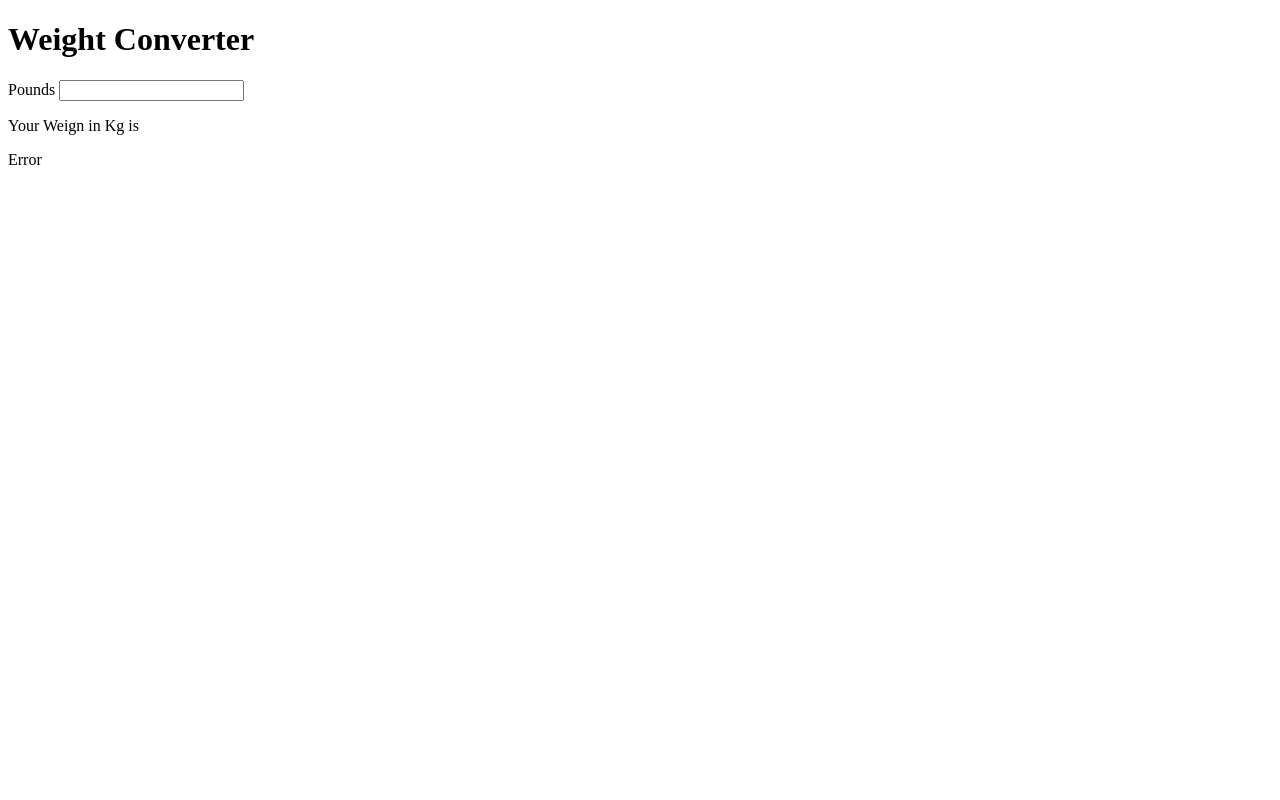
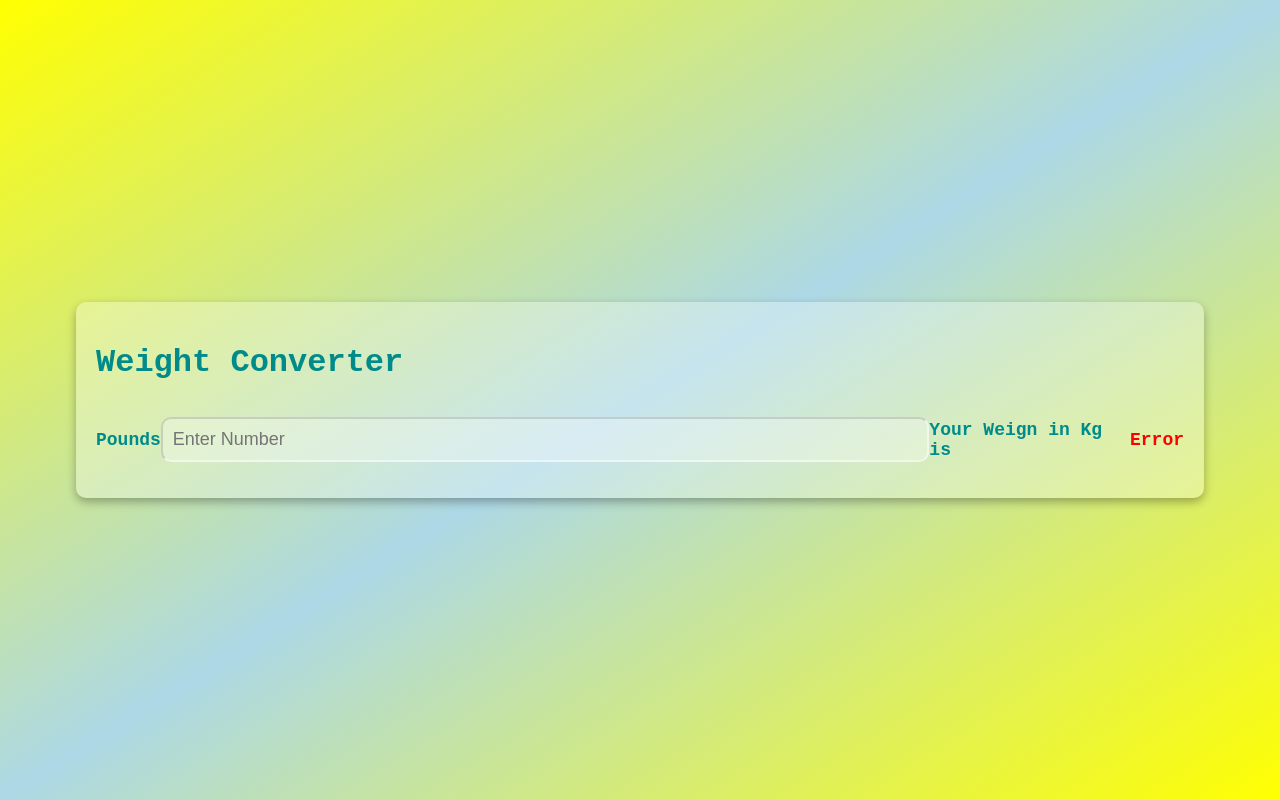
Before and after one commit to walid885/Weight-Converter, a plain HTML site: page index.html in a window 1280 px wide. Drawn offline with Linux system fonts and the light colour scheme.

Commit message:
finished styling the project

```diff
--- a/index.html
+++ b/index.html
@@ -12,7 +12,7 @@
         <h1 class="heading">Weight Converter</h1>
         <div class="inpuCOnt">
             <label for="pounds">Pounds</label>
-            <input type="number"  id="input" class="input" step=".1">
+            <input type="number"  placeholder="Enter Number" id="input" class="input" step=".1">
             <p>Your Weign in Kg is <span id="result">
 
             </span></p>
--- a/style.css
+++ b/style.css
@@ -0,0 +1,39 @@
+body{
+    margin: 0;
+    background: linear-gradient(to left top,yellow, lightblue, yellow );
+    min-height: 100vh;
+    display: flex;
+    justify-content: center;
+    align-items: center;
+    font-family: 'Courier New', Courier, monospace;
+    color: darkcyan;
+}
+.cont{
+    background: rgba(255,255,255,.3);
+    padding: 20px;
+    box-shadow: 0 4px 10px rgba(0,0,0,.3);
+    border-radius: 10px;
+    width: 85%;
+    min-width: 450px;
+}
+.inpuCOnt{
+   display: flex;
+   justify-content: space-between;
+   align-items: center;
+   font-size: 18px;
+   font-weight: 600;
+}
+.input{
+    padding: 10px;
+    width: 70%;
+    background-color: rgba(255,255,255,.3);
+    border-color: rgba(255,255,255,.5);
+    border-radius: 10px;
+    font-size: 18px;
+    color: darkgreen;
+    outline: none;
+
+}
+.error{
+    color: red;
+}
```
